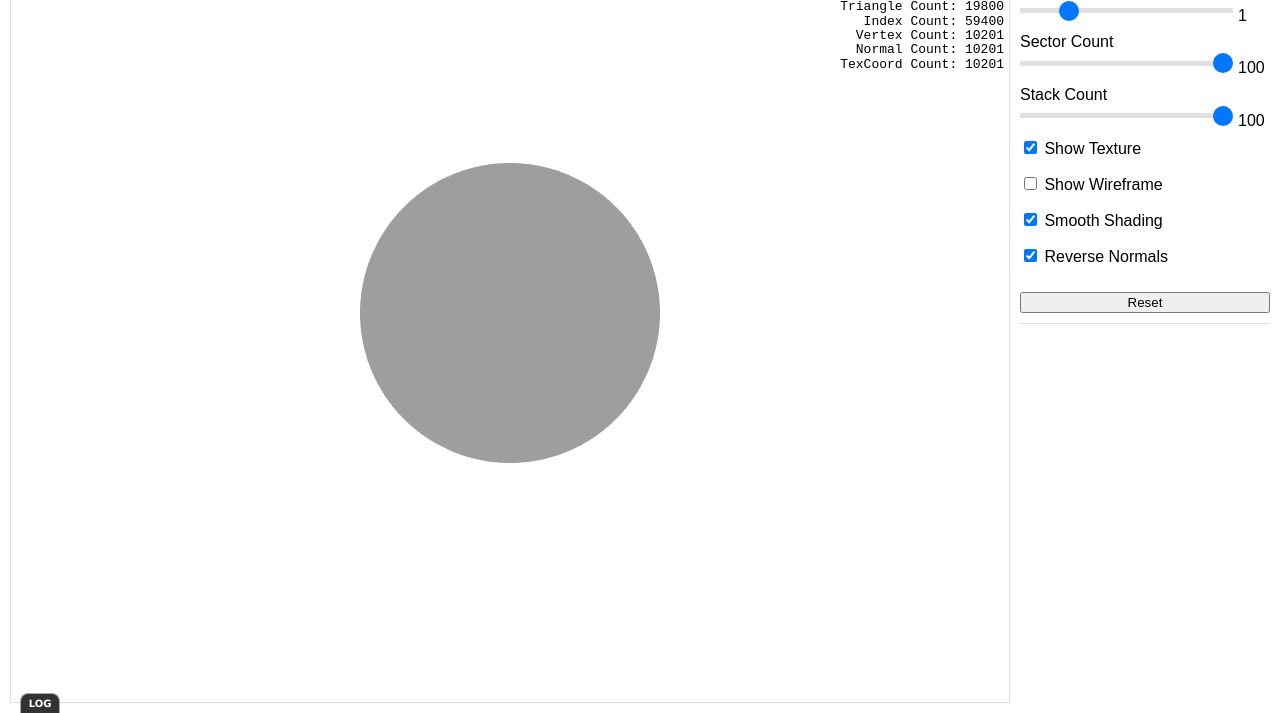
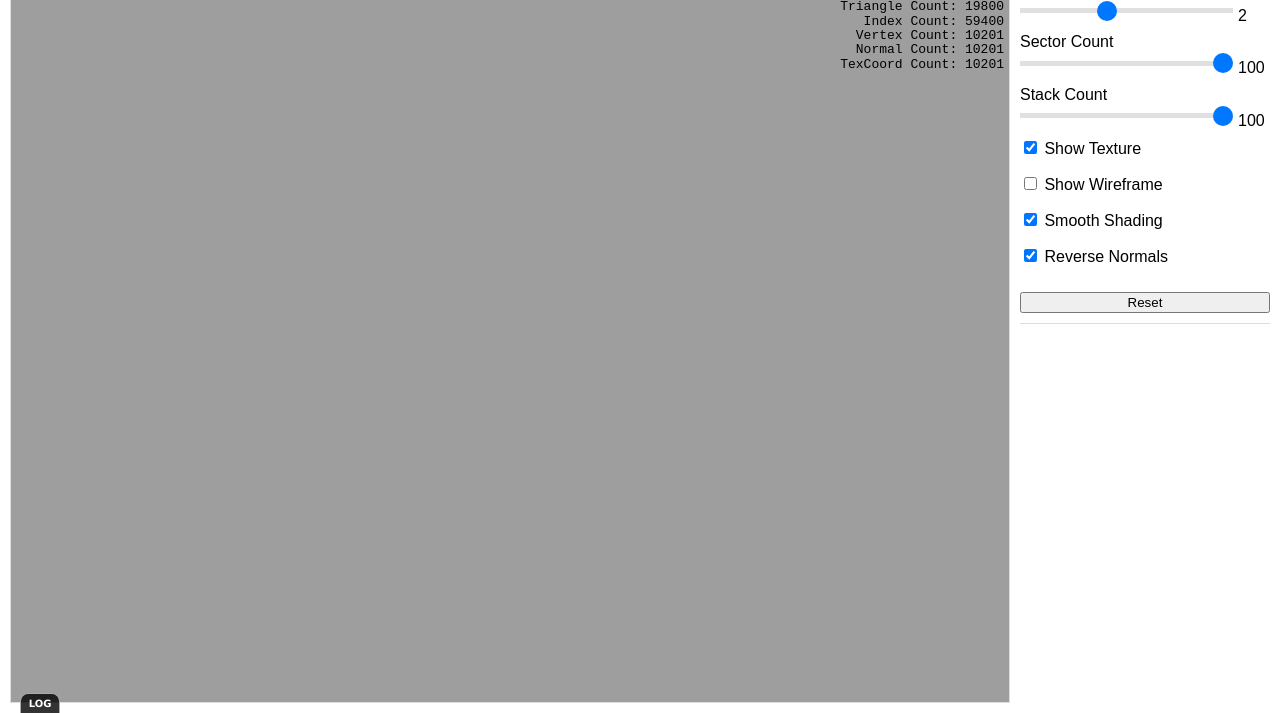
Before and after one commit to lfat1127/panorb, a plain HTML site: page index.html in a window 1280 px wide. Shown: the part 87-800 px from the top of the page. Drawn offline with Linux system fonts and the light colour scheme; animation ran at ten frames a second.

Commit message:
set initialRadius

```diff
--- a/index.html
+++ b/index.html
@@ -245,6 +245,7 @@ void main(void)
         const IMAGE_PATH = "assets/";
         const TINY_PLANET_FOV = 120;
         const TINY_PLANET_PITCH = 90;
+        const initialRadius = 2;
 
         document.addEventListener("DOMContentLoaded", () => {
             let success = initWebGL("webglView");
@@ -284,7 +285,7 @@ void main(void)
                 gl.textureEnabled = true;
                 gl.pointers = [];
 
-                gl.sphere = new Sphere(gl, 1.0, 100, 100, true);
+                gl.sphere = new Sphere(gl, initialRadius, 100, 100, true);
                 gl.sphere.reverseNormals();
                 printSphere();
                 log(gl.sphere);
@@ -596,7 +597,8 @@ void main(void)
 
             let rangeRadius = document.getElementById("rangeRadius");
             let labelRadius = document.getElementById("labelRadius");
-            rangeRadius.value = 1;
+            rangeRadius.value = initialRadius;
+            labelRadius.innerHTML = initialRadius;
             rangeRadius.addEventListener("input", e => {
                 labelRadius.innerHTML = rangeRadius.value;
                 gl.sphere.setRadius(parseFloat(rangeRadius.value));
```
